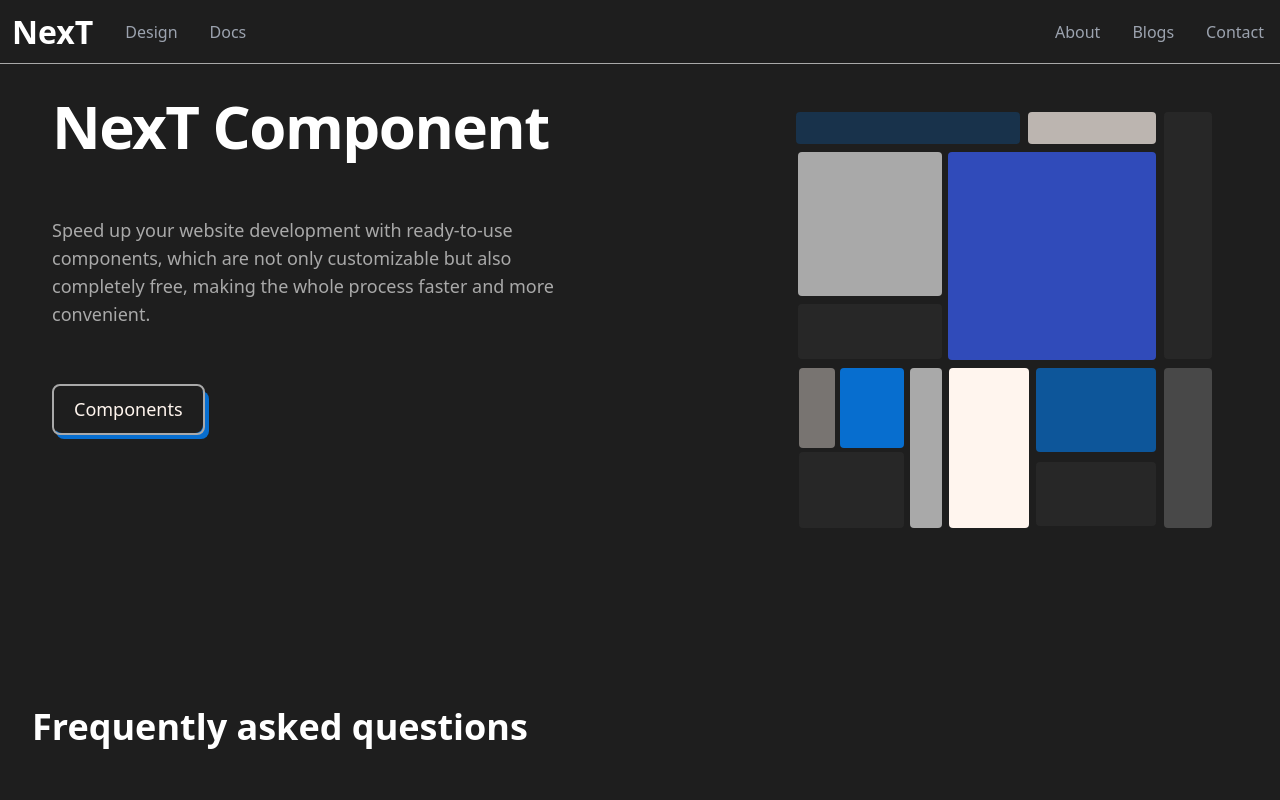
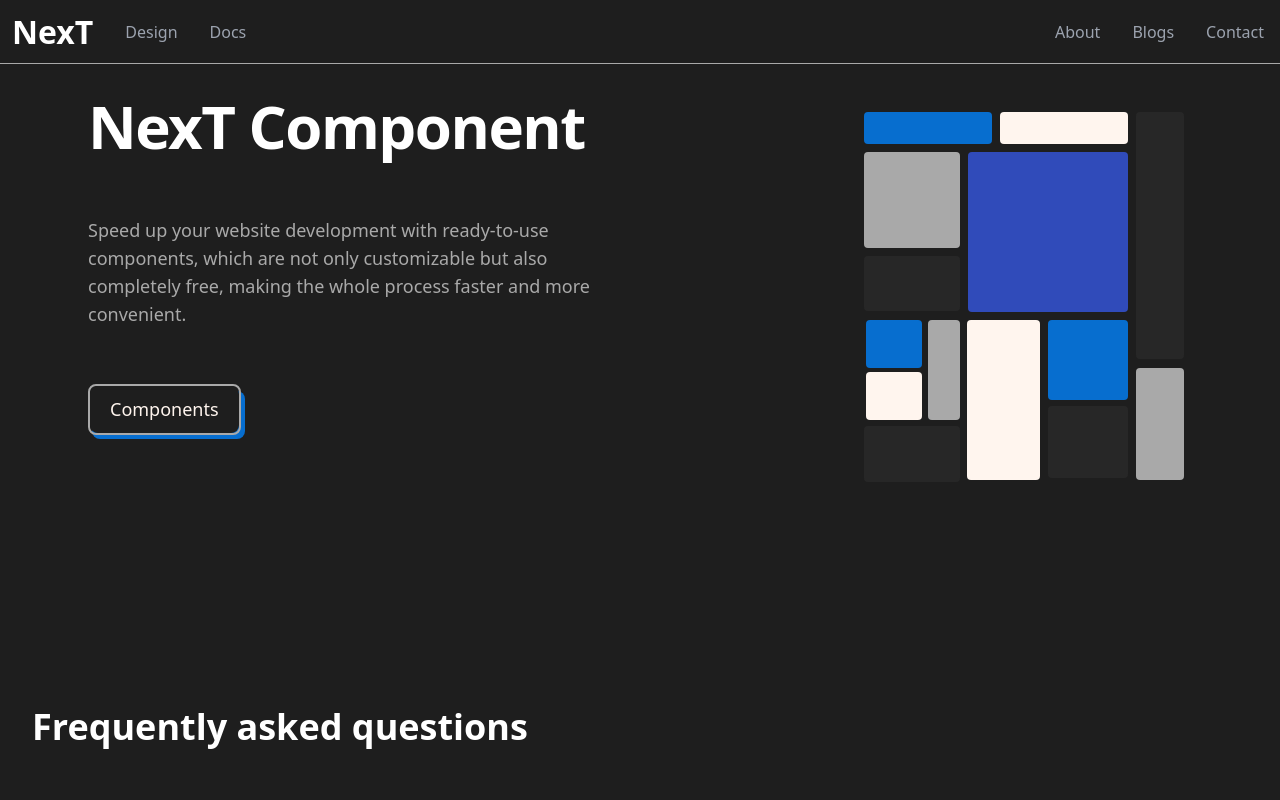
Before and after one commit to justizha/NucleousUI, a Next.js app: page / in a window 1280 px wide. Shown: the top 800 px of the page. Built offline with nearby package versions, Linux system fonts and the light colour scheme.

Commit message:
Hero fix

```diff
--- a/src/app/sections/Hero.tsx
+++ b/src/app/sections/Hero.tsx
@@ -2,8 +2,7 @@ import Button from "../../components/Button";
 
 export default function Hero() {
     return (
-        <>
-            <section className="px-4 lg:pt-20 lg:pb-44 pt-32 pb-48 md:flex md:justify-between mx-5">
+        <section className="px-4 lg:pt-20 lg:pb-44 pt-32 pb-48 md:flex md:justify-between md:mx-14 mx-4">
             <div className="px-4 lg:px-4 z-10 py-4 md:w-1/2 flex flex-col">
                 <h1 className="font-black lg:text-6xl md:text-4xl text-[44px] tracking-tight lg:mb-7 mb-8 text-white">
                     NexT Component
@@ -15,23 +14,22 @@ export default function Hero() {
                     <Button>Components</Button>
                 </div>
             </div>
-                <div className="md:w-1/2 h-64 relative mx-8 mt-8 ">
-                    <div className="absolute top-10 right-14 bg-main-blue w-52 rounded h-52"></div>
-                    <div className="absolute right-0 bg-[#272727]  w-12 rounded h-[246.9px]"></div>
-                    <div className="absolute right-14 bg-main-white bg-opacity-70 w-32 rounded h-8"></div>
-                    <div className="absolute right-48 bg-main-accent bg-opacity-25 w-56 rounded h-8"></div>
-                    <div className="absolute right-[270px] top-10 bg-main-gray  w-36 rounded h-36"></div>
-                    <div className="absolute right-0 top-64 bg-main-gray w-12 bg-opacity-30 rounded h-40"></div>
-                    <div className="absolute right-14 top-64 bg-main-accent bg-opacity-70 w-[120px] rounded h-[84px]"></div>
-                    <div className="absolute right-14 top-[350px] bg-[#272727] w-[120px] rounded h-16"></div>
-                    <div className="absolute right-[183px] top-64 bg-main-white w-20 rounded h-40"></div>
-                    <div className="absolute right-[270px] top-48 bg-[#272727] w-36 rounded h-[55px]"></div>
-                    <div className="absolute right-[270px] top-64 bg-main-gray w-8 rounded h-40"></div>
-                    <div className="absolute right-[308px] top-64 bg-main-accent w-16 rounded h-20"></div>
-                    <div className="absolute right-[377px] top-64 bg-main-white w-9 bg-opacity-40 rounded h-20"></div>
-                    <div className="absolute right-[308px] top-[340px] bg-[#272727]   w-[105px] rounded h-[76px]"></div>
+            <div className="md:w-1/2 w-full h-72 relative mt-8 duration-400 mx-6">
+                <div className="absolute top-10 right-14 bg-main-blue w-40 h-40 rounded"></div>
+                <div className="absolute right-0 bg-[#272727] w-12 h-[246.9px] rounded"></div>
+                <div className="absolute right-14 bg-main-white w-32 h-8 rounded"></div>
+                <div className="absolute right-48 bg-main-accent w-32 h-8 rounded"></div>
+                <div className="absolute right-56 top-10 bg-main-gray w-24 h-24 rounded"></div>
+                <div className="absolute right-0 top-64 bg-main-gray w-12 h-28 rounded"></div>
+                <div className="absolute right-14 top-52 bg-main-accent w-20 h-20 rounded"></div>
+                <div className="absolute right-14 top-[294px] bg-[#272727] w-20 h-[72px] rounded"></div>
+                <div className="absolute right-36 top-52 bg-main-white w-[73px] h-40 rounded"></div>
+                <div className="absolute right-56 top-36 bg-[#272727] w-24 h-[55px] rounded"></div>
+                <div className="absolute right-56 top-52 bg-main-gray w-8 h-[100px] rounded"></div>
+                <div className="absolute right-[262px] top-52 bg-main-accent w-14 h-12 rounded"></div>
+                <div className="absolute right-[262px] top-[260px] bg-main-white w-14 h-12 rounded"></div>
+                <div className="absolute right-56 top-[314px] bg-[#272727] w-24 h-14 rounded"></div>
             </div>
         </section>
-        </>
     );
 }
```
Lines whose indentation alone changed are shown as unchanged.
